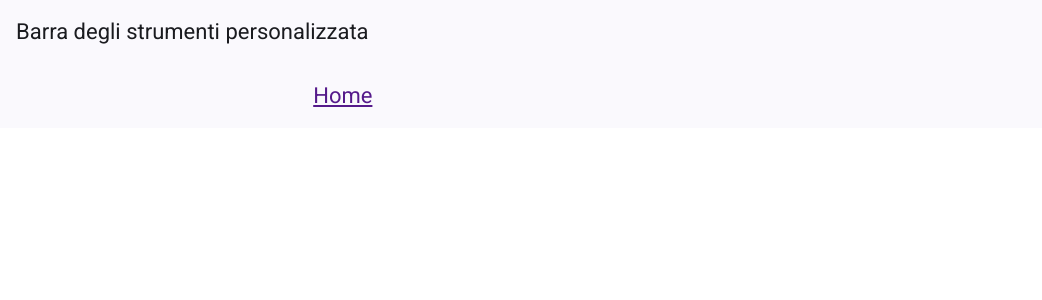
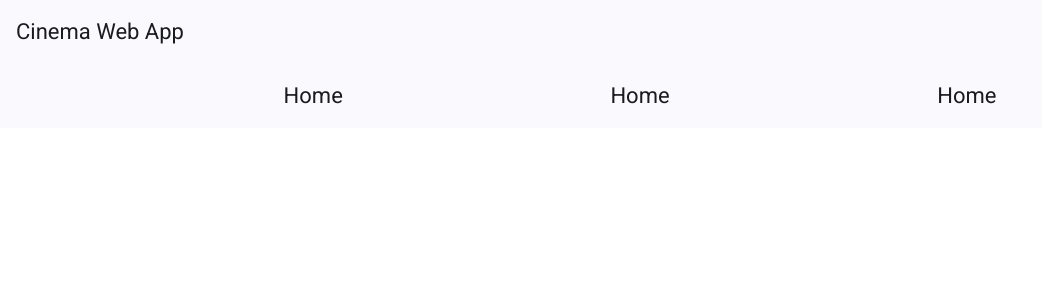
Before and after one commit to VVF67886/cinema_app_angular, an Angular app in the folder cinema/: page / in a window 1280 px wide. Shown: the top 300 px of the page, without its empty margins (0-1042 px from the left). Built offline with nearby package versions, Linux system fonts and the light colour scheme.

Commit message:
no message

```diff
--- a/cinema/angular.json
+++ b/cinema/angular.json
@@ -100,5 +100,8 @@
         }
       }
     }
+  },
+  "cli": {
+    "analytics": false
   }
 }
--- a/cinema/src/app/home/home.component.html
+++ b/cinema/src/app/home/home.component.html
@@ -1,13 +1,18 @@
 <mat-toolbar>
-    <mat-toolbar-row>
-        <span> Barra degli strumenti personalizzata</span>
+    <mat-toolbar-row >
+        <div id="title">
+            <span class="spacer"> </span>
+            <h3>Cinema Web App</h3>
+            <span class="spacer"> </span>
+        </div>
     </mat-toolbar-row>
-
     <mat-toolbar-row>
         <span class="spacer"> </span>
-        <a href=""> Home</a>
+        <a routerLink="['/home']" routerLinkActive="router-link-active" > Home</a>
         <span class="spacer"> </span>
+        <a> Home</a>
         <span class="spacer"> </span>
+        <a> Home</a>
         <span class="spacer"> </span>
     </mat-toolbar-row>
 
--- a/cinema/src/app/home/home.component.less
+++ b/cinema/src/app/home/home.component.less
@@ -1,3 +1,6 @@
+#title{
+    align-content: center;
+}
 .spacer{
     flex : 1  1 auto;
 }
```
